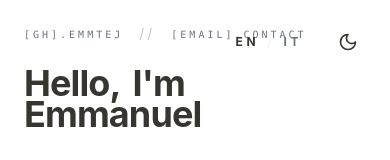
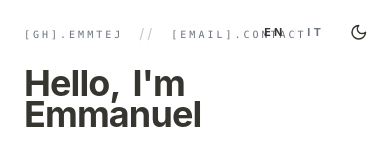
Before and after one commit to emmtej/portfolio-website, a React (Vite) app: page / in a window 390 px wide. Shown: the top 160 px of the page. Built offline with nearby package versions, Linux system fonts and the light colour scheme.

Commit message:
style(ui): make theme and language utilities more compact on mobile

```diff
--- a/src/components/Layout.tsx
+++ b/src/components/Layout.tsx
@@ -20,7 +20,7 @@ export function Layout({ children }: LayoutProps) {
     <main className="min-h-screen px-6 pb-6 md:px-12 md:pb-12 lg:px-16 lg:pb-16 flex justify-center">
       <div className="w-full max-w-4xl flex flex-col relative">
         <motion.div
-          className="fixed top-6 right-6 flex items-center gap-4 z-50"
+          className="fixed top-4 right-4 md:top-6 md:right-6 flex items-center gap-2 md:gap-4 z-50 scale-90 md:scale-100 origin-top-right"
           initial="hidden"
           animate="visible"
           variants={fadeIn}
```
